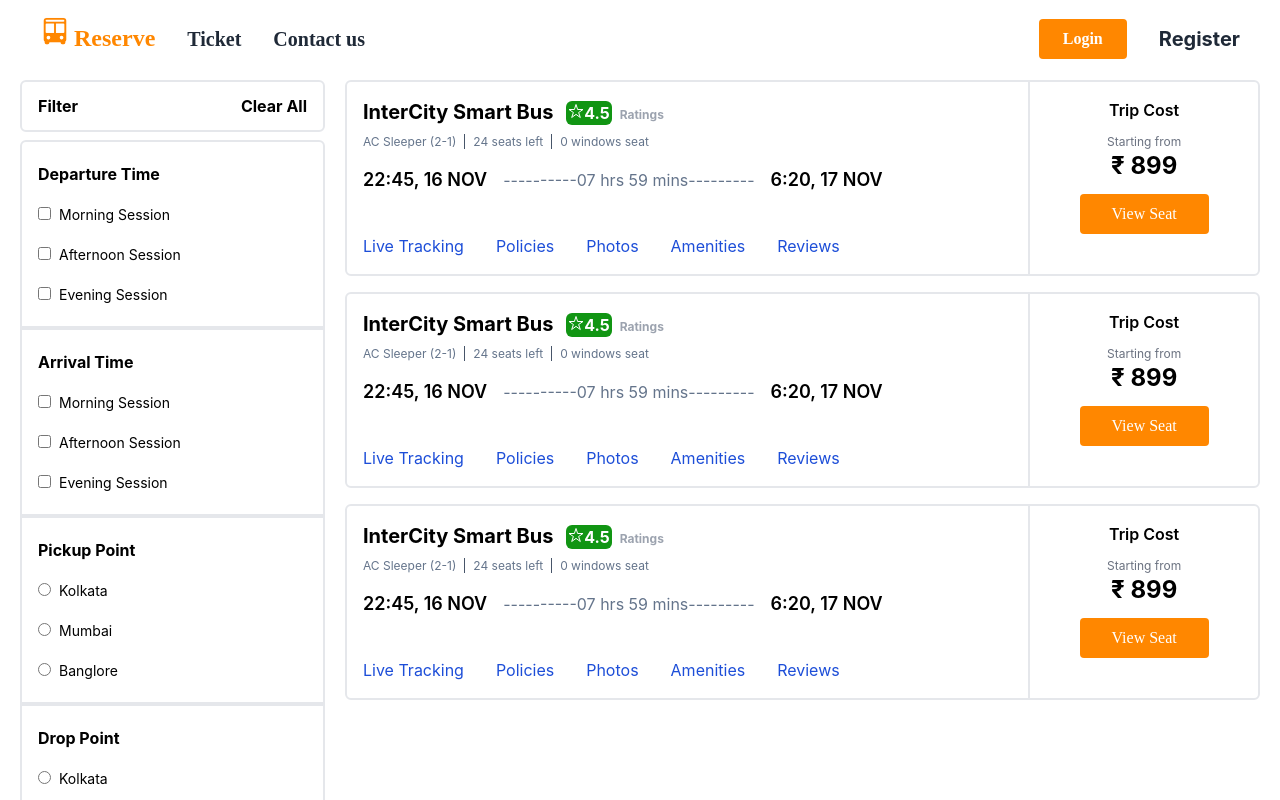
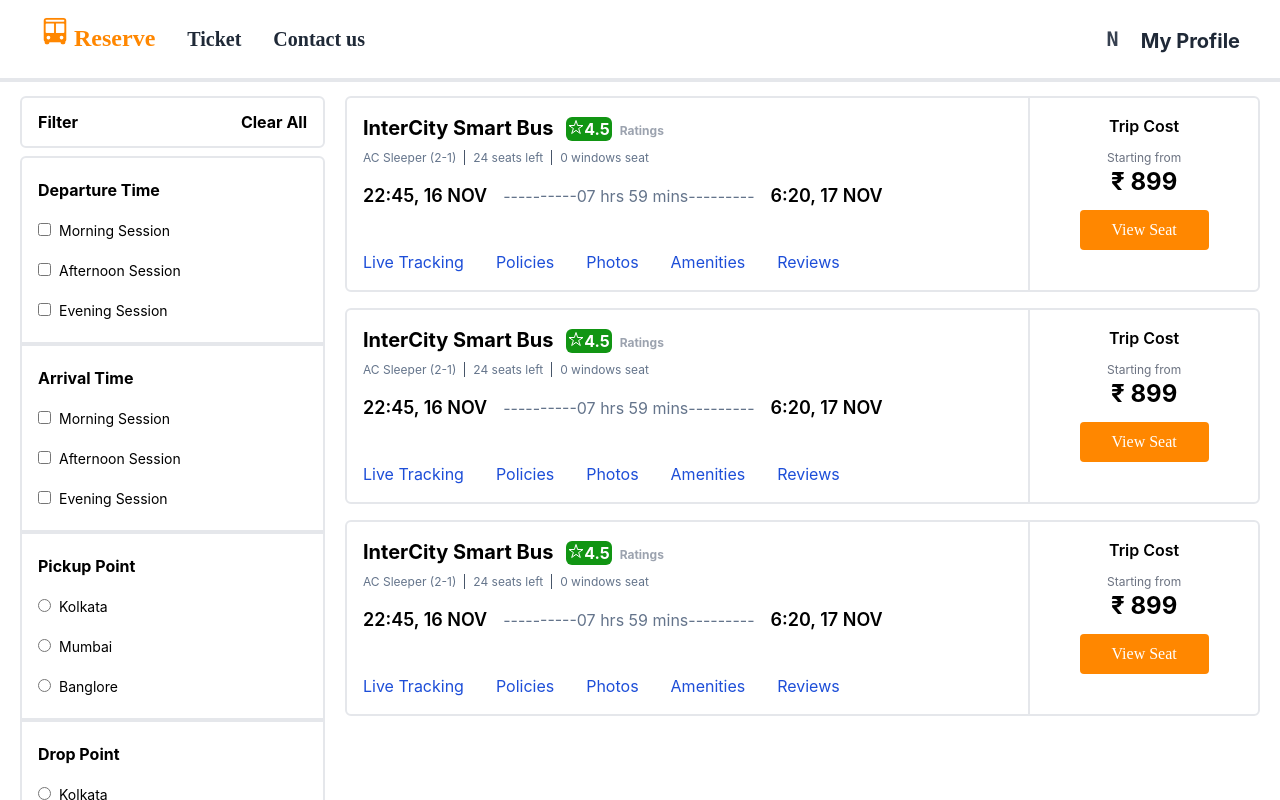
Before and after one commit to narendrarane50/ReserveBusBookingApp, a React (Create React App) app in the folder client/: page / in a window 1280 px wide. Both pictures are taken after typing "Sample", "Sample", "2020-01-15" into the empty fields and a click on the button "Search". Shown: the top 800 px of the page. Built offline with nearby package versions, Linux system fonts and the light colour scheme.

Commit message:
Navbar toggle of login & profile

```diff
--- a/client/src/App.js
+++ b/client/src/App.js
@@ -1,4 +1,5 @@
 import './App.css';
+import { useState } from 'react';
 import {Route,Routes} from "react-router-dom"
 import Header from './Components/Header';
 import Footer from './Components/Footer';
@@ -6,12 +7,13 @@
 import AvailableBusPage from './Pages/Available_bus_page';
 
 function App() {
+  const [authentication, setAuthentication] = useState(false)
   return (
     <div className="App">
-      <Header />
+      <Header authentication={authentication} setAuthentication={setAuthentication} />
       <main >
         <Routes>
-          <Route path='/' element={<HomePage />} />
+          <Route path='/' element={<HomePage authentication={authentication} setAuthentication={setAuthentication} />} />
           <Route path='/availablebus' element={<AvailableBusPage />} />
         </Routes>
       </main>
--- a/client/src/Components/Card.js
+++ b/client/src/Components/Card.js
@@ -3,10 +3,10 @@
 const Card = (props) => {
   return (
     <div>
-      <div className="max-w-sm rounded overflow-hidden shadow-lg w-[50vh] mx-7 my-5 drop-shadow-md md:my-1">
+      <div className="max-w-sm rounded overflow-hidden shadow-lg w-72 mx-7 my-5 border-2 drop-shadow-md md:my-1 w-64 h-64">
         <img
-          className="w-full"
-          src="https://media.gettyimages.com/id/136521748/photo/bus.jpg?s=612x612&w=gi&k=20&c=kvCDrxgMqJmY2AiUMqH2TW7nApUNmXyvD-cuWZE7dCs="
+          className="w-full h-40"
+          src={props.imageURL}
           alt="bus"
         />
         <div className="px-6 py-4">
--- a/client/src/Components/Filters.js
+++ b/client/src/Components/Filters.js
@@ -2,7 +2,7 @@
 
 const Filters = () => {
   return (
-    <div className="basis-1/4   mt-20 mb-5 mx-5">
+    <div className="basis-1/4   mt-24 mb-5 mx-5">
       <div className="flex justify-between border-2 py-3 px-4 font-bold mb-2 rounded-md">
         <div>Filter</div>
         <div>Clear All</div>
--- a/client/src/Components/Header.js
+++ b/client/src/Components/Header.js
@@ -1,20 +1,20 @@
 import React, { useState } from "react";
 import { Link } from "react-router-dom";
 
-const Header = () => {
+const Header = (props) => {
   let Links = [
     { name: "Ticket", link: "/" },
     { name: "Contact us", link: "/" },
   ];
   let [open, setOpen] = useState(false);
   return (
-    <div className=" w-full fixed top-0 left-0 z-40">
+    <div className=" w-full fixed top-0 left-0 z-40 border-b-4">
       <div className="md:flex items-center justify-between bg-white py-4 md:px-10 px-7">
         <div
           className="font-bold text-2xl cursor-pointer flex items-center font-[Poppins]
           text-[#FF8700] "
         >
-          <Link to="/" className="pb-2">
+          <Link to="/" className="pb-2" onClick={() =>{props.setAuthentication(false)}}>
             <span className="text-3xl text-[#FF8700] mr-1 pt-2">
               <ion-icon name="bus"></ion-icon>
             </span>
@@ -63,7 +63,7 @@
               </a>
             </li>
           ))}
-          <button
+          {!props.authentication && <><button
             className="bg-[#FF8700] text-white font-[Poppins] py-2 px-6 rounded md:ml-8 hover:bg-indigo-400
     duration-500"
           >
@@ -76,7 +76,22 @@
             >
               Register
             </a>
-          </li>
+          </li></>}
+          {props.authentication && <li className="md:ml-8 text-xl md:my-0 my-7">
+            <a
+              href="/"
+              className="text-gray-800 hover:text-gray-400 duration-500"
+            >
+            <div className="flex justify-center">
+            <div className="font-bold text-gray-700 rounded-full bg-white flex items-center justify-center font-mono h-[40px] w-[40px] text-xl bg-[orange] ">
+              N
+            </div>
+            <div className="mt-2 ml-2">
+              My Profile
+            </div>
+            </div>
+            </a>
+          </li>}
         </ul>
       </div>
     </div>
--- a/client/src/Pages/Available_bus_page.js
+++ b/client/src/Pages/Available_bus_page.js
@@ -7,7 +7,7 @@
   return (
     <div className="flex flex-row ">
       <Filters />
-      <div className="basis-3/4 mt-20 mb-5 mr-5">
+      <div className="basis-3/4 mt-24 mb-5 mr-5">
         <BusCard busNo="01" showBus={showBus} setShowBus={setShowBus} />
         <BusCard busNo="02" showBus={showBus} setShowBus={setShowBus}/>
         <BusCard busNo="03" showBus={showBus} setShowBus={setShowBus}/>
--- a/client/src/Pages/Home_Page.js
+++ b/client/src/Pages/Home_Page.js
@@ -4,7 +4,7 @@
 import Background from "../images/background.jpg";
 import { Link } from "react-router-dom";
 
-const Home_Page = () => {
+const Home_Page = (props) => {
   return (
     <div>
       <div
@@ -42,7 +42,7 @@
             </div>
           </div>
           <button className="text-white bg-[#FF8700] mt-6 p-4 text-3xl rounded-xl px-16 ">
-            <Link to="/availablebus">Search</Link>
+            <Link to="/availablebus" onClick={() =>{props.setAuthentication(true)}}>Search</Link>
           </button>
         </div>
       </div>
@@ -50,9 +50,9 @@
         Travel with world's largest bus service
       </div>
       <div className="flex items-center flex-col m-5  md:flex-row md:justify-center ">
-        <Card title="2000+" description="bus collection" />
-        <Card title="20 Million" description="happy customers globally" />
-        <Card title="5000+" description="tickets book everyday" />
+        <Card title="2000+" description="bus collection" imageURL="https://play-lh.googleusercontent.com/Sq8tHWjjV4I8GdGF1tXBz7B5mJNor_996pSgSeaRvGOqyJQDsG1VB68Z7ER7Chi6Gw=w526-h296-rw"/>
+        <Card title="20 Million" description="happy customers globally" imageURL="https://image.emojipng.com/645/3039645.jpg"/>
+        <Card title="5000+" description="tickets book everyday" imageURL="https://encrypted-tbn0.gstatic.com/images?q=tbn:ANd9GcRUqjpYRNuYwypwqkCHVCrpTtRN_ij7b960Tw&usqp=CAU"/>
       </div>
       <div className="font-bold text-2xl py-[5vh]">
         Here's what a few of our customers <br /> have to say
```
